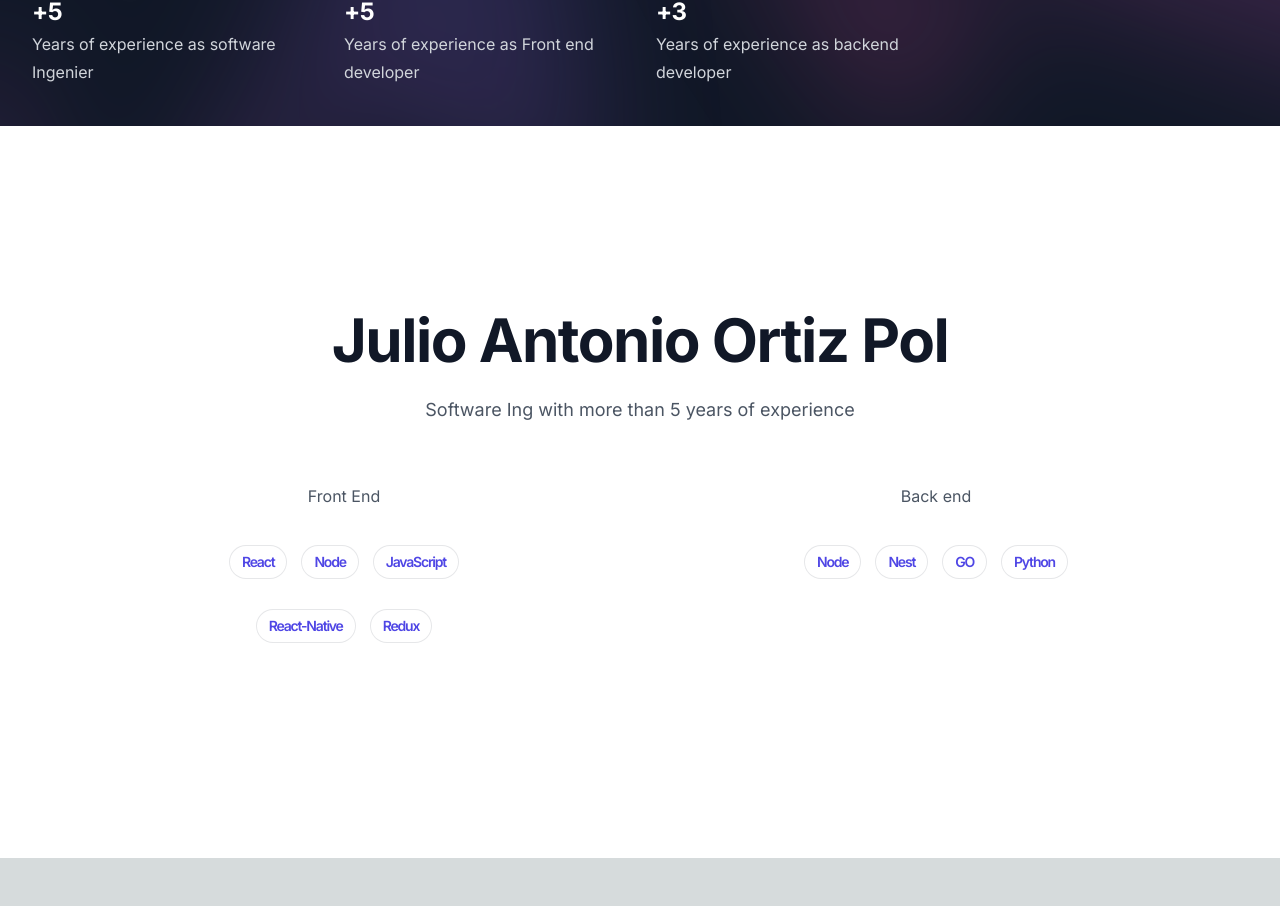
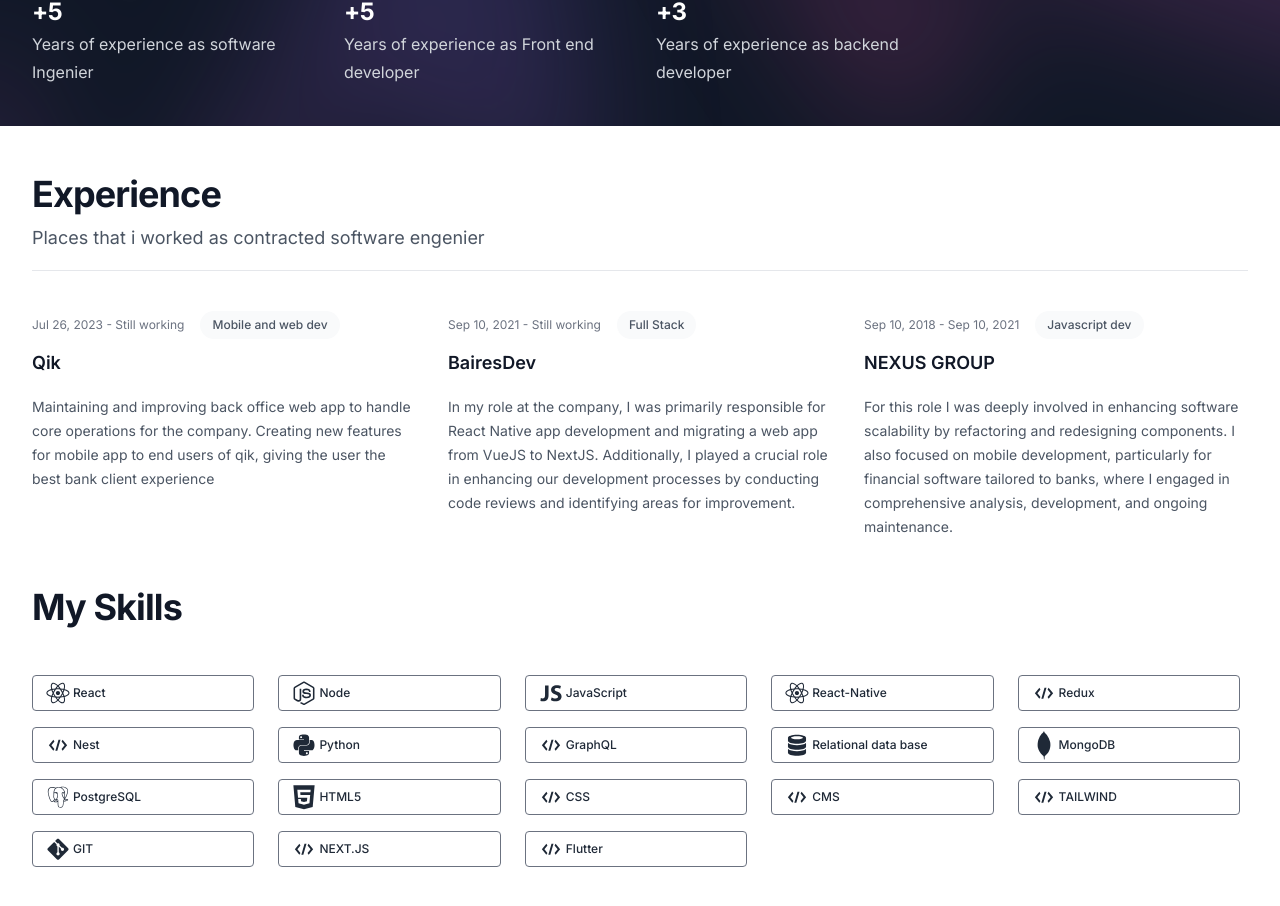
Before and after one commit to julioortizpol/portfolio, a Next.js app: page / in a window 1280 px wide. Shown: the part 298-1204 px from the top of the page. Before the commit the page ends 1156 px from the top, so only its background shows below. Built offline with nearby package versions, Linux system fonts and the light colour scheme.

Commit message:
added experience and tech section

```diff
--- /dev/null
+++ b/app/components/Experience.tsx
@@ -0,0 +1,75 @@
+const companies = [
+    {
+        id: 1,
+        name: 'Qik',
+        href: '#',
+        description: `Maintaining and improving back office web app to handle core operations for the company.
+        Creating new features for mobile app to end users of qik, giving the user the best bank client experience `,
+        date: 'Jul 26, 2023 - Still working',
+        category: { title: 'Mobile and web dev', href: '#' }
+    },
+    {
+        id: 2,
+        name: 'BairesDev',
+        href: '#',
+        description: `In my role at the company, I was primarily responsible for React Native
+      app development and migrating a web app from VueJS to NextJS. Additionally, I played a crucial role in
+      enhancing our development processes by conducting code reviews and identifying areas for improvement.`,
+        date: 'Sep 10, 2021 - Still working',
+        category: { title: 'Full Stack', href: '#' }
+    },
+    {
+        id: 3,
+        name: 'NEXUS GROUP',
+        href: '#',
+        description: `For this role I was deeply involved in enhancing software scalability by refactoring and redesigning components.
+        I also focused on mobile development, particularly for financial software tailored to banks, where I engaged in comprehensive
+        analysis, development, and ongoing maintenance. `,
+        date: 'Sep 10, 2018 - Sep 10, 2021',
+        category: { title: 'Javascript dev', href: '#' }
+    },
+    // More posts...
+]
+
+export default function Experience() {
+    return (
+        <div className="bg-white py-12">
+            <div className="mx-auto max-w-7xl px-6 lg:px-8">
+                <div className="mx-auto max-w-2xl lg:mx-0">
+                    <h2 className="text-3xl font-bold tracking-tight text-gray-900 sm:text-4xl">Experience</h2>
+                    <p className="mt-2 text-lg leading-8 text-gray-600">
+                        Places that i worked as contracted software engenier
+                    </p>
+                </div>
+                <div className="mx-auto mt-4 grid max-w-2xl grid-cols-1 gap-x-8 gap-y-16 border-t border-gray-200 pt-10 lg:mx-0 lg:max-w-none lg:grid-cols-3">
+                    {companies.map((company) => (
+                        <article key={company.id} className="flex max-w-xl flex-col ">
+                            <div className="flex items-center gap-x-4 text-xs">
+                                <time className="text-gray-500">
+                                    {company.date}
+                                </time>
+                                <a
+                                    href={company.category.href}
+                                    className="relative z-10 rounded-full bg-gray-50 px-3 py-1.5 font-medium text-gray-600 hover:bg-gray-100"
+                                >
+                                    {company.category.title}
+                                </a>
+                            </div>
+                            <div className="group relative">
+                                <h3 className="mt-3 text-lg font-semibold leading-6 text-gray-900 group-hover:text-gray-600">
+                                    <a href={company.href}>
+                                        <span className="absolute inset-0" />
+                                        {company.name}
+                                    </a>
+                                </h3>
+                                <p className="mt-5  text-sm leading-6 text-gray-600">
+                                    {company.description}
+                                </p>
+                            </div>
+                        </article>
+                    ))}
+                </div>
+            </div>
+        </div>
+    )
+}
--- /dev/null
+++ b/app/components/TechSection.tsx
@@ -0,0 +1,51 @@
+import { IconType } from "react-icons";
+import {
+  DiCode,
+  DiReact,
+  DiNodejsSmall,
+  DiJavascript1,
+  DiPython,
+  DiDatabase,
+  DiMongodb,
+  DiPostgresql,
+  DiHtml5,
+  DiGit
+} from "react-icons/di";
+
+const techs = [
+  { tech: "React", Icon: DiReact },
+  { tech: "Node", Icon: DiNodejsSmall },
+  { tech: "JavaScript", Icon: DiJavascript1 },
+  { tech: "React-Native", Icon: DiReact },
+  { tech: "Redux", Icon: DiCode },
+  { tech: "Nest", Icon: DiCode },
+  { tech: "Python", Icon: DiPython },
+  { tech: "GraphQL", Icon: DiCode },
+  { tech: "Relational data base", Icon: DiDatabase },
+  { tech: "MongoDB", Icon: DiMongodb },
+  { tech: "PostgreSQL", Icon: DiPostgresql },
+  { tech: "HTML5", Icon: DiHtml5 },
+  { tech: "CSS", Icon: DiCode },
+  { tech: "CMS", Icon: DiCode },
+  { tech: "TAILWIND", Icon: DiCode },
+  { tech: "GIT", Icon: DiGit },
+  { tech: "NEXT.JS", Icon: DiCode },
+  { tech: "Flutter", Icon: DiCode },
+];
+
+const techSnipets = (tech: string, Icon: IconType) => (
+  <span className="text-gray-800 text-xs font-medium inline-flex items-center px-2.5 py-0.5 rounded me-2 dark:text-gray-400 border border-gray-500 ">
+    {Icon ? <Icon size={30} /> : <DiCode size={30} />}
+    {tech}
+  </span>
+);
+
+export default function TechSection() {
+  return (
+    <div className="bg-white mt-12 grid grid-cols-5  gap-4">
+      {techs.map(({ tech, Icon }, index) => (
+        <>{techSnipets(tech, Icon)}</>
+      ))}
+    </div>
+  );
+}
--- a/app/page.tsx
+++ b/app/page.tsx
@@ -1,60 +1,21 @@
-import About from './components/About'
-import Header from './components/Header'
-const techs = ['React', 'Node', 'JavaScript', 'React-Native', 'Redux']
-const stacks = [
-  {name:'Front End', techs: ['React', 'Node', 'JavaScript', 'React-Native', 'Redux']},
-  {name: 'Back end', techs: ['Node', 'Nest', 'GO', 'Python']}
-]
+import About from "./components/About";
+import Experience from "./components/Experience";
+import Header from "./components/Header";
+import TechSection from "./components/TechSection";
 
-const techSnipets = (tech: string) =>
-<div className="sm:mb-8 sm:flex sm:justify-center ">
-  <div className="relative rounded-full px-3 py-1 text-sm leading-6 text-gray-600 ring-1 ring-gray-900/10 hover:ring-gray-900/20">
-    <a href="#" className="font-semibold text-indigo-600">
-      <span className="absolute inset-0" aria-hidden="true" />
-      {tech}
-    </a>
-  </div>
-</div>
-
-const StacksColums = (): JSX.Element => (
-  <div className="bg-white py-6 sm:py-14">
-      <div className="mx-auto max-w-7xl px-6 lg:px-8">
-        <dl className="grid grid-cols-1 gap-x-8 gap-y-16 text-center lg:grid-cols-2">
-          {stacks.map((stack, index) => (
-            <div key={index} className="mx-auto flex max-w-xs flex-col gap-y-1">
-              <dt className="text-base leading-7 text-gray-600">{stack.name}</dt>
-              <dd className="text-3xl font-semibold tracking-tight text-gray-900 sm:text-5xl">
-              <div className='flex gap-x-4 justify-center mt-8 flex-wrap'>
-              {stack.techs.map(tech => techSnipets(tech))}
-            </div>
-              </dd>
-            </div>
-          ))}
-        </dl>
-      </div>
-    </div>
-)
 
 export default function Home() {
   return (
     <div className="bg-white">
       <Header />
       <About />
-      <div className="relative isolate px-6 pt-14 lg:px-8 w-full">
-
-        <div className="mx-auto py-32 ">
-          <div className="text-center">
-            <h1 className="text-4xl font-bold tracking-tight text-gray-900 sm:text-6xl">
-              Julio Antonio Ortiz Pol
-            </h1>
-
-            <p className="mt-6 text-lg leading-8 text-gray-600">
-            Software Ing with more than 5 years of experience
-            </p>
-            <StacksColums />
-          </div>
-        </div>
+      <Experience />
+      <div className="mx-auto max-w-7xl px-6 lg:px-8 pb-10">
+        <h2 className="text-3xl font-bold tracking-tight text-gray-900 sm:text-4xl">
+          My Skills
+        </h2>
+        <TechSection />
       </div>
     </div>
-  )
+  );
 }
```
